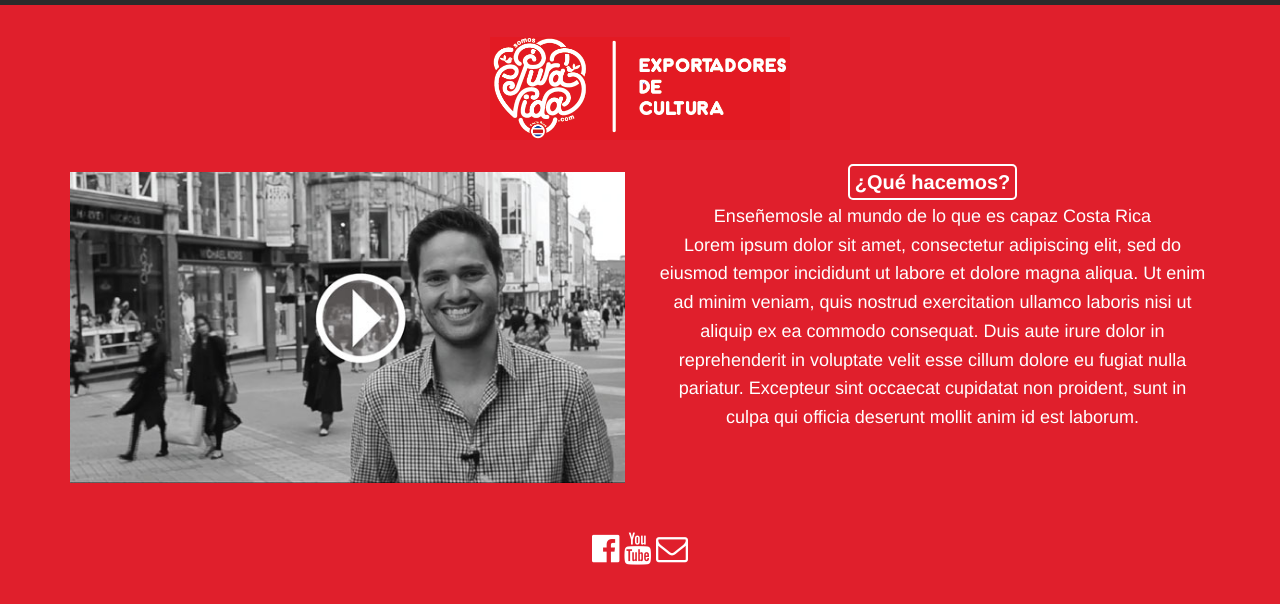
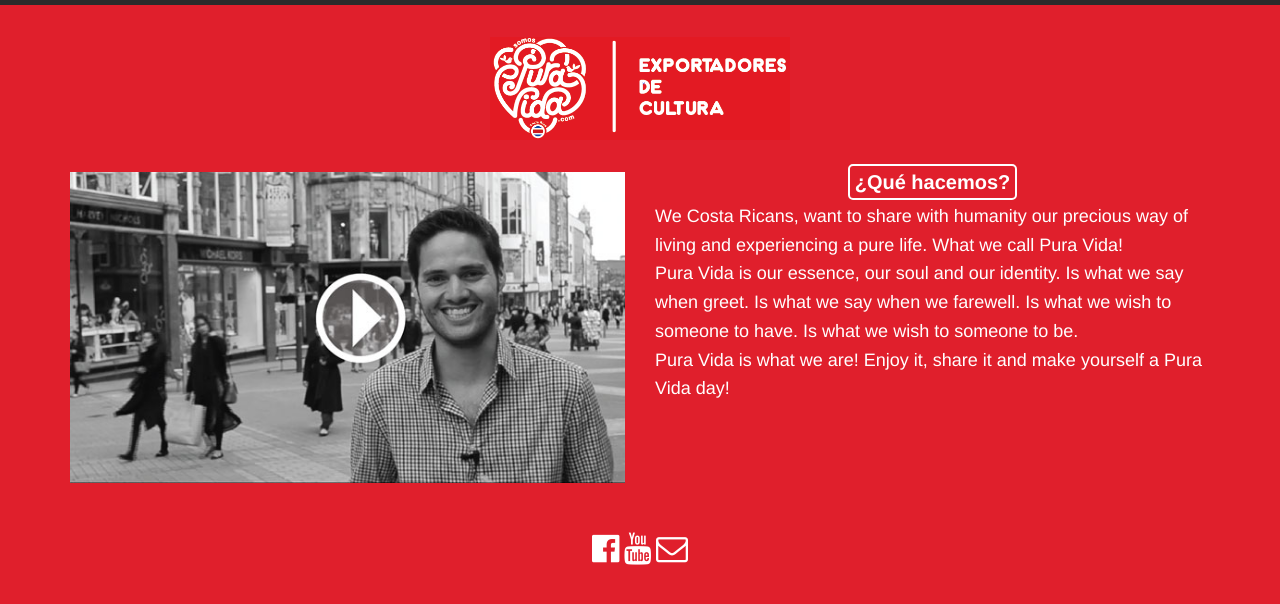
Before and after one commit to lucachaco/somospuravida-legacy, a Jekyll site: the page built from index.html, in a window 1280 px wide. Shown: the top 604 px of the page. Built offline with Jekyll 4.4.1, drawn with Linux system fonts in a browser that asks for light colours; nearby versions of some CDN libraries.

Commit message:
Update copy.

```diff
--- a/_layouts/default.html
+++ b/_layouts/default.html
@@ -6,7 +6,7 @@
     <title>{% if page.title %}{{ page.title }}{% else %}{{ site.harmony.name }}{% endif %}</title>
     <meta name="viewport" content="width=device-width, initial-scale=1">
     <meta name="description"
-          content="Enseñemosle al mundo de lo que es capaz Costa Rica">
+          content="We Costa Ricans, want to share with humanity our precious way of living and experiencing a pure life. What we call Pura Vida!">
     <link rel="canonical"
           href="{{ page.url | replace:'index.html','' | prepend: site.baseurl | prepend: site.url }}">
 
@@ -47,22 +47,25 @@
             <img src="/assets/img/video-screen.jpg" alt="Manifiesto Somos Pura vida"
                  data-video="http://www.youtube.com/embed/xBeApsQLjDk?autoplay=1" style="cursor: pointer;">
         </div>
-        <div class="col-md-6" style="text-align: center; color: white;">
-            <div style="margin-bottom: 10px;">
+        <div class="col-md-6" style=" color: white;">
+            <div style="margin-bottom: 10px; text-align: center;">
             <span style="border:2px solid white; padding: 5px 5px 5px 5px; border-radius: 5px; font-size: 20px; font-weight: 600;">
                 ¿Qué hacemos?
             </span>
             </div>
             <p>
-                Enseñemosle al mundo de lo que es capaz Costa Rica
+                We Costa Ricans, want to share with humanity our precious way of living and experiencing a pure life.
+                What we call Pura Vida!
             </p>
 
             <p>
-                Lorem ipsum dolor sit amet, consectetur adipiscing elit, sed do eiusmod tempor incididunt ut labore et
-                dolore magna aliqua. Ut enim ad minim veniam, quis nostrud exercitation ullamco laboris nisi ut aliquip
-                ex ea commodo consequat. Duis aute irure dolor in reprehenderit in voluptate velit esse cillum dolore eu
-                fugiat nulla pariatur. Excepteur sint occaecat cupidatat non proident, sunt in culpa qui officia
-                deserunt mollit anim id est laborum.
+                Pura Vida is our essence, our soul and our identity.
+                Is what we say when greet. Is what we say when we farewell. Is what we wish to someone to have. Is what we wish to someone to be.
+            </p>
+
+            <p>
+                Pura Vida is what we are!
+                Enjoy it, share it and make yourself a Pura Vida day!
             </p>
         </div>
 
```
